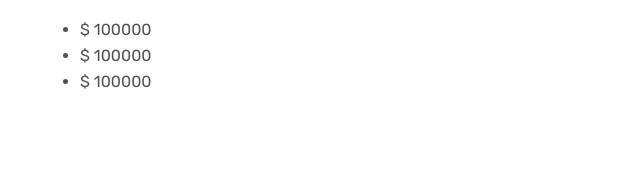
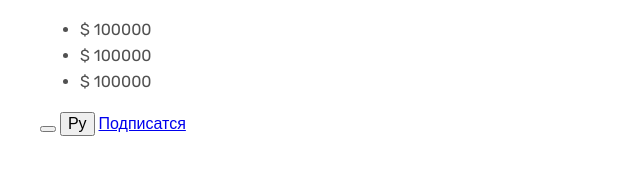
Before and after one commit to Doniyorbek-Coder/namanganlikla-master-class, a plain HTML site: page index.html in a window 1280 px wide. Shown: the part 49-224 px from the top of the page, without its empty margins (0-640 px from the left). Drawn offline with Linux system fonts and the light colour scheme.

Commit message:
header html codes ready

```diff
--- a/index.html
+++ b/index.html
@@ -36,6 +36,11 @@
               <span class="currency-amount">100000</span>
             </li>
           </ul>
+          <div class="header-action">
+            <button class="btn btn-search"></button>
+            <button class="btn btn-languages">Ру</button>
+            <a class="telegram-joined" href="#">Подписатся</a>
+          </div>
         </div>
       </div>
     </header>
```
